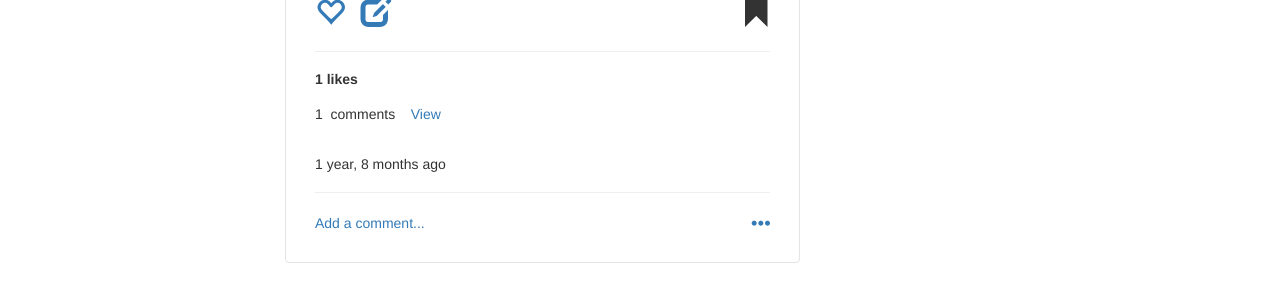
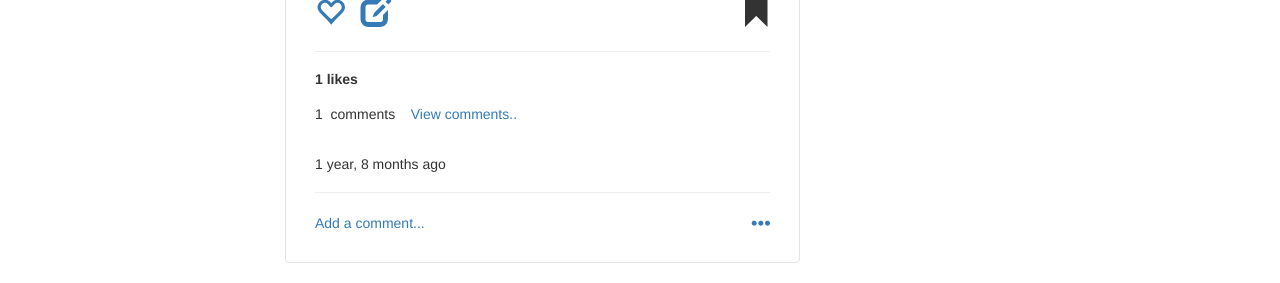
Before and after one commit to OscarMugendi/Django-Gram, a Django app: page /timeline/ in a window 1280 px wide. Shown: the part 558-841 px from the top of the page. Run offline with Django 3.2, Linux system fonts and the light colour scheme; a user stored in the database is signed in; tables that the repository leaves empty hold one stand-in row (values such as "Sample post"); grey boxes marked "Sample" are stand-in pictures; some libraries are stand-ins or nearby versions.

Commit message:
HTML edits

```diff
--- a/gram/templates/timeline.html
+++ b/gram/templates/timeline.html
@@ -46,7 +46,7 @@
                     <h5 style="font-weight: bolder;">{{image.likes}} likes</h5>
                     <div style="overflow: hidden; height:50px;">
                         <h5>
-                            {{image.comments_number}}&nbsp; comments<a href="{% url 'comment' image.id %}">&nbsp;&nbsp;&nbsp;&nbsp;View </a>
+                            {{image.comments_number}}&nbsp; comments<a href="{% url 'comment' image.id %}">&nbsp;&nbsp;&nbsp;&nbsp;View comments..</a>
                         </h5>
                     </div>
                     <h5>{{image.pub_date | timesince}} ago</h5>
```
